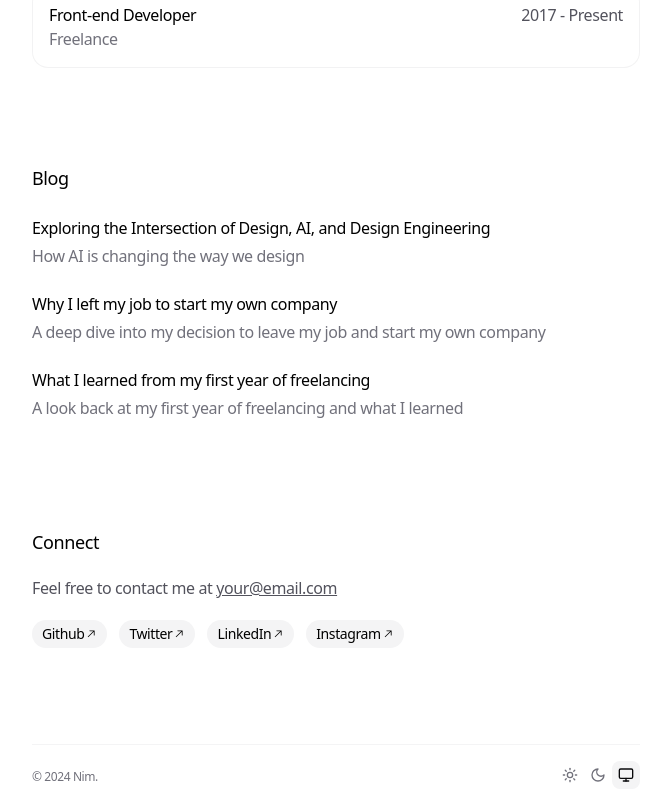
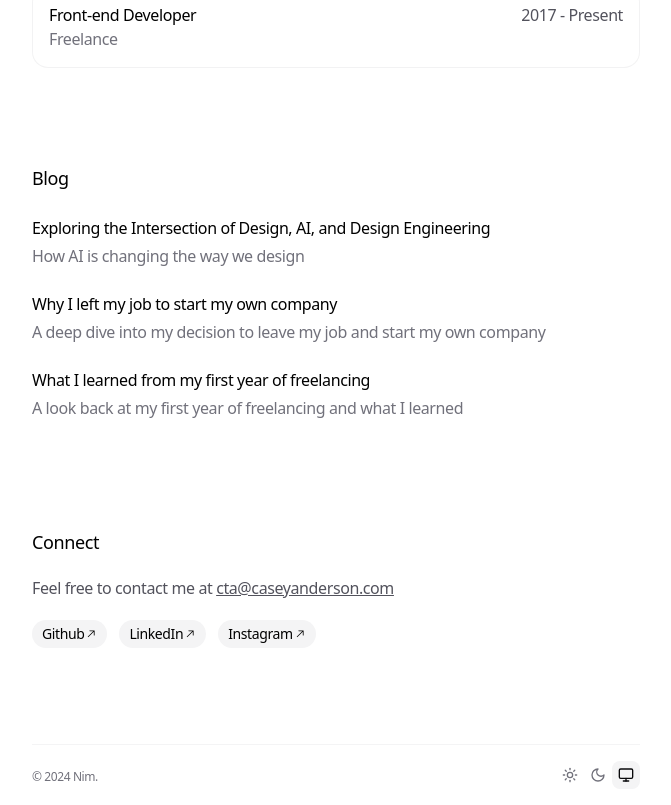
Before and after one commit to caseyanderson/caseyanderson.work, a Next.js app: page / in a window 1280 px wide. Shown: the part 938-1743 px from the top of the page, without its empty margins (304-975 px from the left). Built offline with nearby package versions, Linux system fonts and the light colour scheme.

Commit message:
Update data.ts
Updates socials

```diff
--- a/app/data.ts
+++ b/app/data.ts
@@ -100,20 +100,16 @@ export const BLOG_POSTS: BlogPost[] = [
 export const SOCIAL_LINKS: SocialLink[] = [
   {
     label: 'Github',
-    link: 'https://github.com/ibelick',
-  },
-  {
-    label: 'Twitter',
-    link: 'https://twitter.com/ibelick',
+    link: 'https://github.com/caseyanderson',
   },
   {
     label: 'LinkedIn',
-    link: 'https://www.linkedin.com/in/ibelick',
+    link: 'https://www.linkedin.com/in/casey-thomas-anderson',
   },
   {
     label: 'Instagram',
-    link: 'https://www.instagram.com/ibelick',
+    link: 'https://www.instagram.com/fakecaseyanderson',
   },
 ]
 
-export const EMAIL = 'your@email.com'
+export const EMAIL = 'cta@caseyanderson.com'
```
